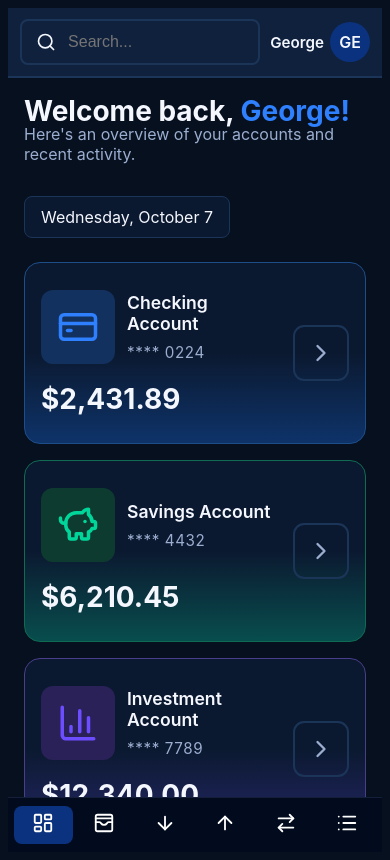
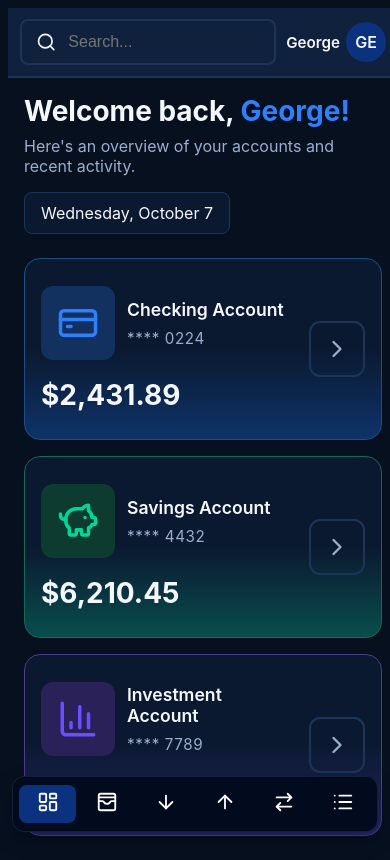
Before and after one commit to jdv75/Bank-Interface-Application, a React (Vite) app: page /dashboard in a window 390 px wide. Built offline with nearby package versions, Linux system fonts and the light colour scheme.

Commit message:
Fixed bottom navigation bar flying up
- If the width of the screen were less than 390px, the bottom navigation bar would fly up. That has been fixed.

```diff
--- a/src/components/Sidebar/Sidebar.css
+++ b/src/components/Sidebar/Sidebar.css
@@ -187,8 +187,10 @@
         width: 100%;
         min-height: 0;
         height: auto;
-        padding: 8px 6px calc(8px + env(safe-area-inset-bottom));
-        border-top: 1px solid #142039;
+        padding: 8px 6px;
+        border: 1px solid #142039;
+        border-radius: 12px;
+        box-shadow: 0 8px 20px rgba(0, 0, 0, 0.25);
     }
 
     .sidebar-logo {
@@ -270,7 +272,7 @@
     }
 }
 
-@media (max-width: 400px) {
+@media (max-width: 480px) {
     .menu-item,
     .transaction-submenu li a {
         padding-inline: 1px;
--- a/src/layouts/DashboardLayout.css
+++ b/src/layouts/DashboardLayout.css
@@ -4,11 +4,12 @@ body:has(.dashboard-layout) {
     color: var(--text-primary);
     font-family: var(--font-family);
     line-height: normal;
-    overflow-x: hidden;
+    overflow-x: auto;
 }
 
 .dashboard-layout {
     height: 100vh;
+    min-width: 390px;
     display: grid;
     grid-template-columns: var(--sidebar-width) minmax(0, 1fr);
     grid-template-rows: var(--topbar-height) 1fr;
@@ -47,7 +48,7 @@ body:has(.dashboard-layout) {
     .dashboard-layout {
         --topbar-height: 70px;
         grid-template-columns: 1fr;
-        grid-template-rows: var(--topbar-height) 1fr auto;
+        grid-template-rows: var(--topbar-height) minmax(0, 1fr);
     }
 
     .dashboard-topbar {
@@ -58,16 +59,19 @@ body:has(.dashboard-layout) {
     .dashboard-content {
         grid-column: 1;
         grid-row: 2;
-        padding: 0 24px;
+        padding: 0 24px calc(88px + env(safe-area-inset-bottom));
     }
 
     .dashboard-sidebar {
-        grid-column: 1;
-        grid-row: 3;
+        position: fixed;
+        z-index: 10;
+        right: 12px;
+        bottom: max(12px, env(safe-area-inset-bottom));
+        left: 12px;
     }
 }
 @media (max-width: 600px) {
     .dashboard-content {
-        padding: 0 16px;
+        padding: 0 16px calc(88px + env(safe-area-inset-bottom));
     }
 }
--- a/src/pages/Home/Home.css
+++ b/src/pages/Home/Home.css
@@ -21,7 +21,7 @@
 }
 
 .home-header p {
-    margin-top: -4px;
+    margin: 8px 0 0;
     color: var(--text-secondary);
     font-size: 20px;
 }
```
